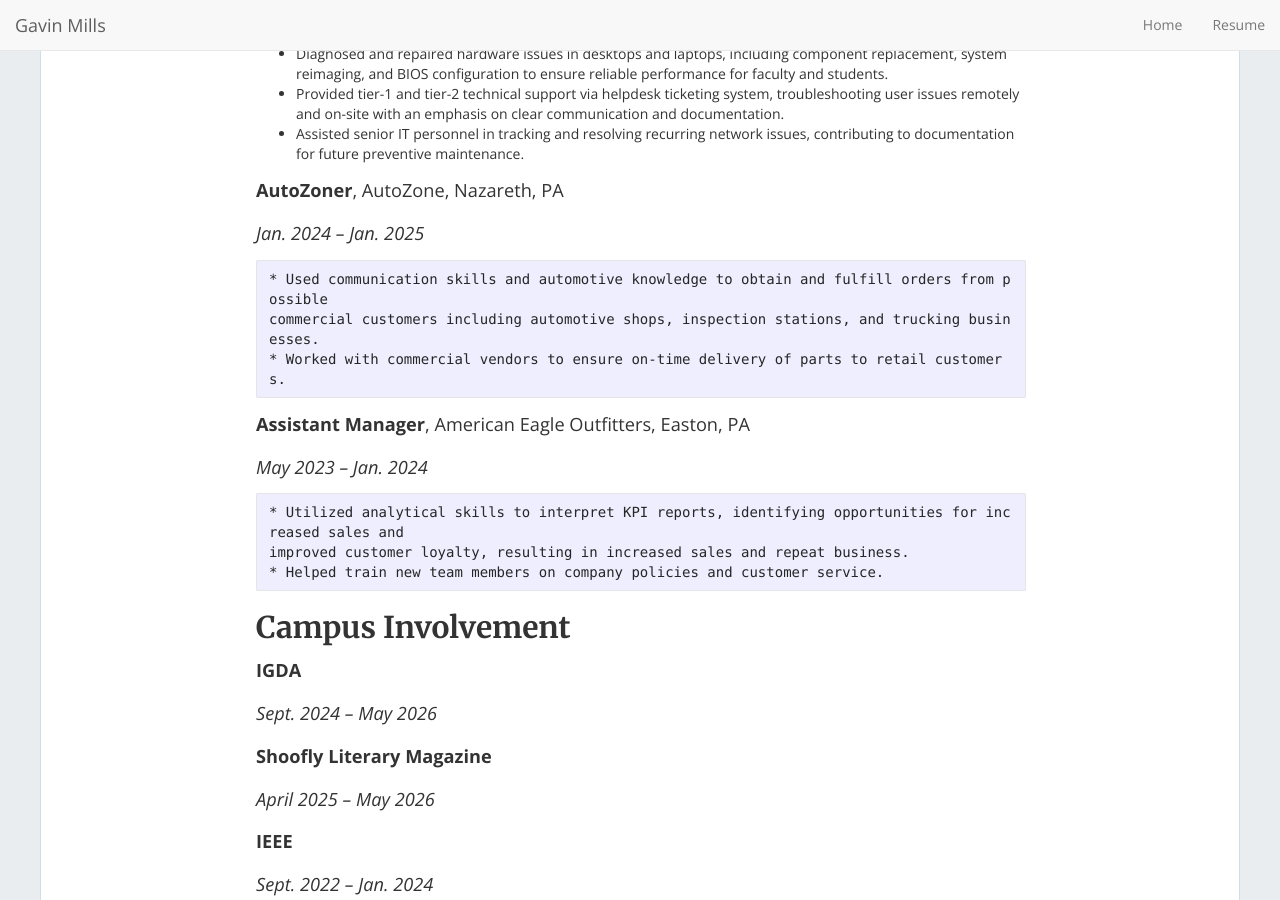
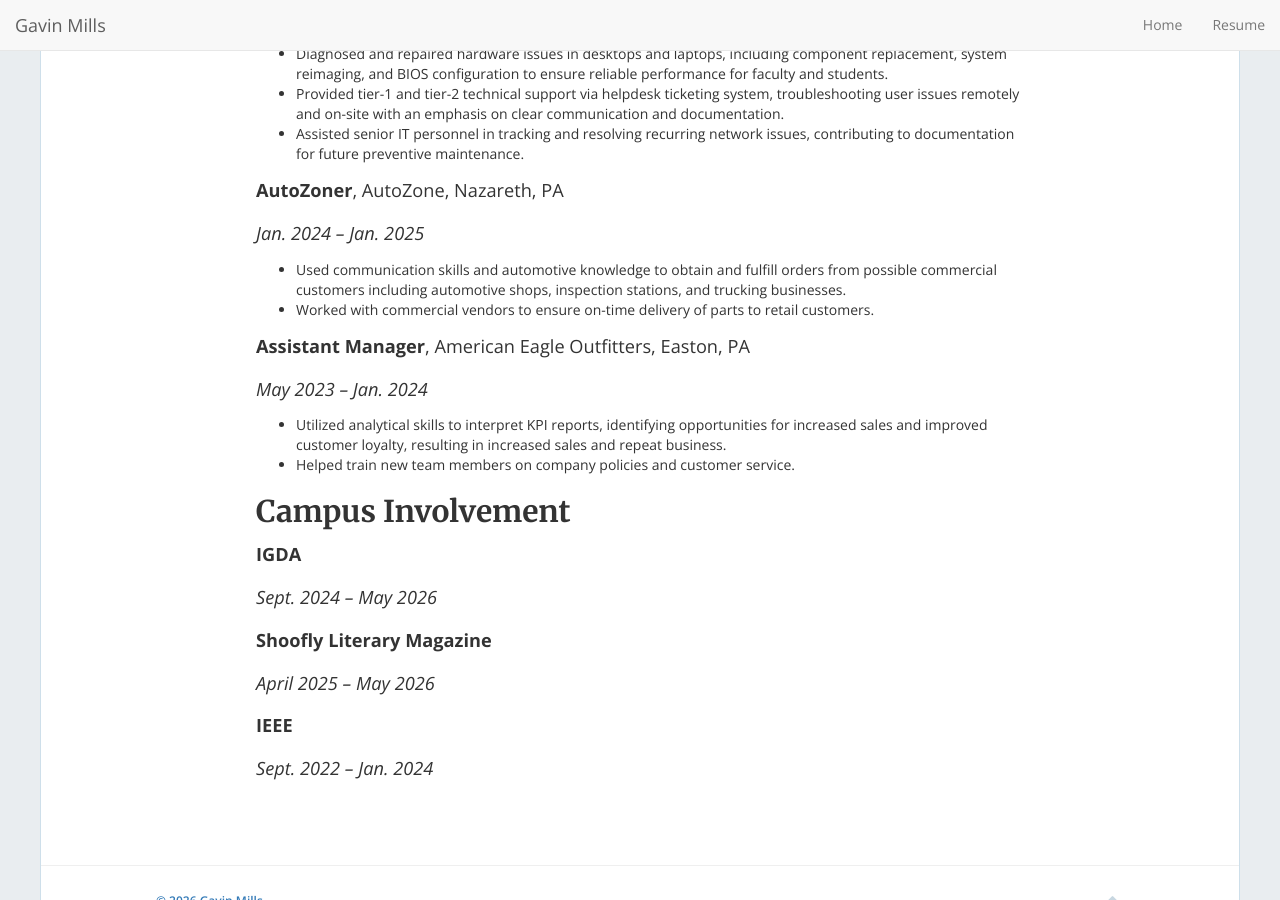
Before and after one commit to GMill728/gmill728.github.io, a Jekyll site: the page built from docs/resume.md, in a window 1280 px wide and 900 px high, scrolled down 1042 px. Built offline with Jekyll 4.4.1, drawn with Linux system fonts in a browser that asks for light colours; nearby versions of some CDN libraries; our own code applies the rules of GitHub Pages for plain Markdown files; some of the changed text lies outside the part shown.

```diff
--- a/docs/resume.md
+++ b/docs/resume.md
@@ -11,12 +11,12 @@ pagination:
 ## Skills & Qualifications
 
 |:---------------------------:|:-----------------------:|:-----------------------------------------:|
-| - C++                       | Unity                   | Blender                                   |
-| - C#                        | GameMaker Studio        | Adobe Creative Suite                      |
-| - Java                      | Git/GitHub              | PCB design                                |
-| - PostgreSQL                | Visual Studio           | Soldering (Surface & Through-hole)        |
-| - Circuit Analysis          | Windows                 | MacOS                                     |
-| - Linux                     |                         |                                           |
+| C++                       | Unity                   | Blender                                   |
+| C#                        | GameMaker Studio        | Adobe Creative Suite                      |
+| Java                      | Git/GitHub              | PCB design                                |
+| PostgreSQL                | Visual Studio           | Soldering (Surface & Through-hole)        |
+| Circuit Analysis          | Windows                 | MacOS                                     |
+| Linux                     |                         |                                           |
 
 ## Profile
   Game development senior with a background in IT and computer science, seeking a technical or creative
@@ -57,28 +57,28 @@ pagination:
 
   _Jan. 2024 – Jan. 2025_
 
-    * Used communication skills and automotive knowledge to obtain and fulfill orders from possible
+  * Used communication skills and automotive knowledge to obtain and fulfill orders from possible
     commercial customers including automotive shops, inspection stations, and trucking businesses.
-    * Worked with commercial vendors to ensure on-time delivery of parts to retail customers.
+  * Worked with commercial vendors to ensure on-time delivery of parts to retail customers.
 
   **Assistant Manager**, American Eagle Outfitters, Easton, PA
 
   _May 2023 – Jan. 2024_
 
-    * Utilized analytical skills to interpret KPI reports, identifying opportunities for increased sales and
+  * Utilized analytical skills to interpret KPI reports, identifying opportunities for increased sales and
     improved customer loyalty, resulting in increased sales and repeat business.
-    * Helped train new team members on company policies and customer service.
+  * Helped train new team members on company policies and customer service.
 
 ## Campus Involvement
 
 **IGDA**
 
-_Sept. 2024 – May 2026_
+  _Sept. 2024 – May 2026_
 
 **Shoofly Literary Magazine**
 
-_April 2025 – May 2026_
+  _April 2025 – May 2026_
 
 **IEEE**
 
-_Sept. 2022 – Jan. 2024_
+  _Sept. 2022 – Jan. 2024_
```
